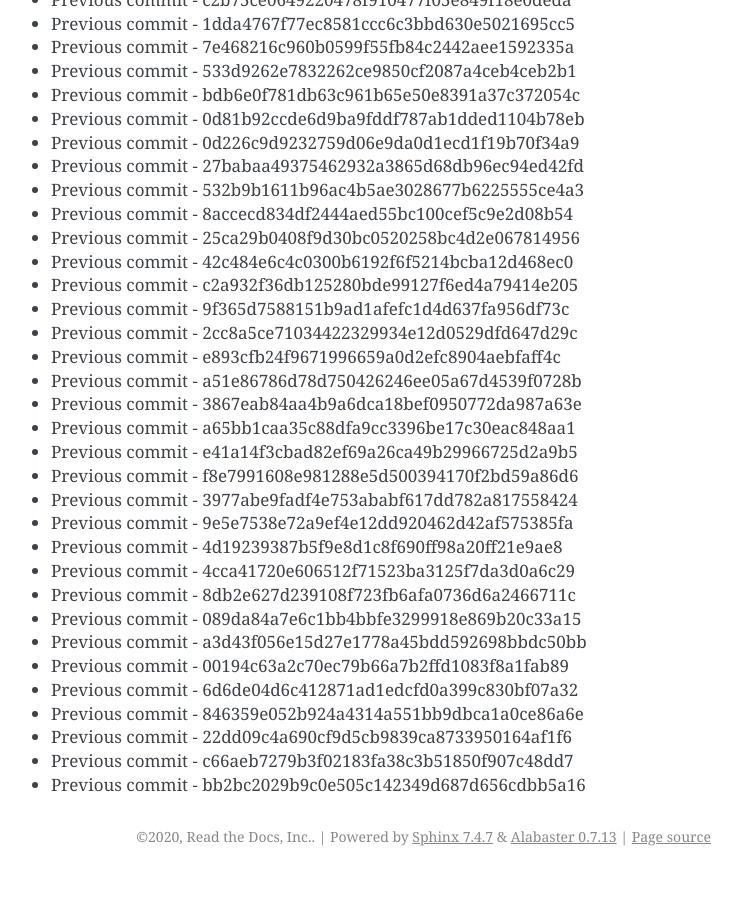
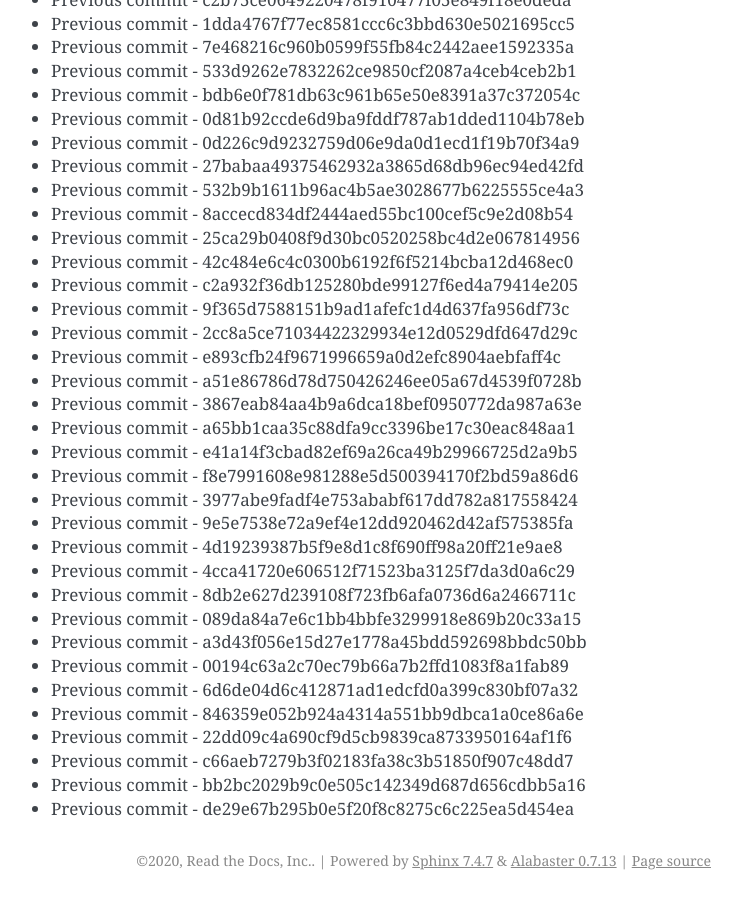
Before and after one commit to readthedocs/rtd-git-stresstest, a Sphinx documentation site: the page built from docs/updates.rst, in a window 1280 px wide and 900 px high, scrolled down 56626 px. Shown: the whole window, without its empty margins (399-1141 px from the left). Built offline with Sphinx 7.4.7, drawn with Linux system fonts in a browser that asks for light colours; before the commit the page ends 57502 px from its top, so only the background shows below that.

Commit message:
Generating commit from previous: de29e67b295b0e5f20f8c8275c6c225ea5d454ea

```diff
--- a/docs/updates.rst
+++ b/docs/updates.rst
@@ -2411,3 +2411,4 @@ It can be tested for any performance characteristics.
 * Previous commit - 22dd09c4a690cf9d5cb9839ca8733950164af1f6
 * Previous commit - c66aeb7279b3f02183fa38c3b51850f907c48dd7
 * Previous commit - bb2bc2029b9c0e505c142349d687d656cdbb5a16
+* Previous commit - de29e67b295b0e5f20f8c8275c6c225ea5d454ea
```
